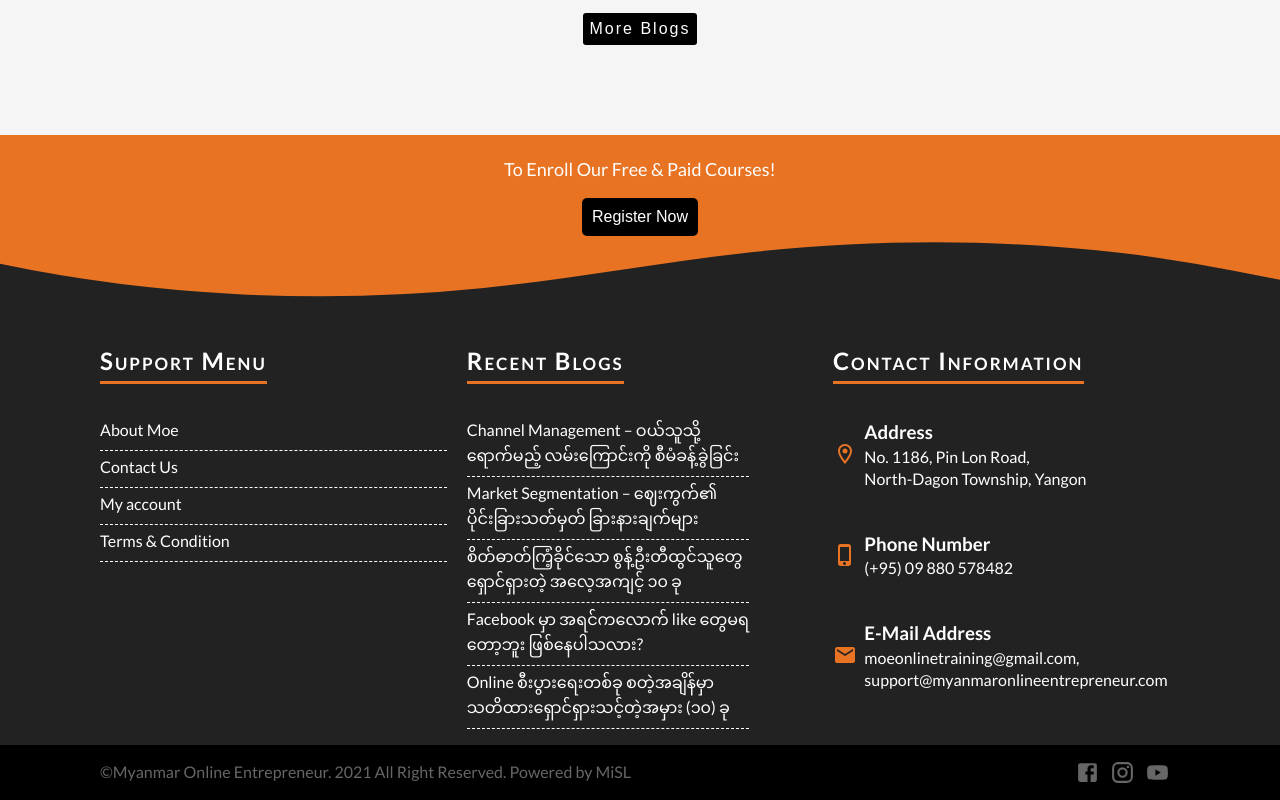
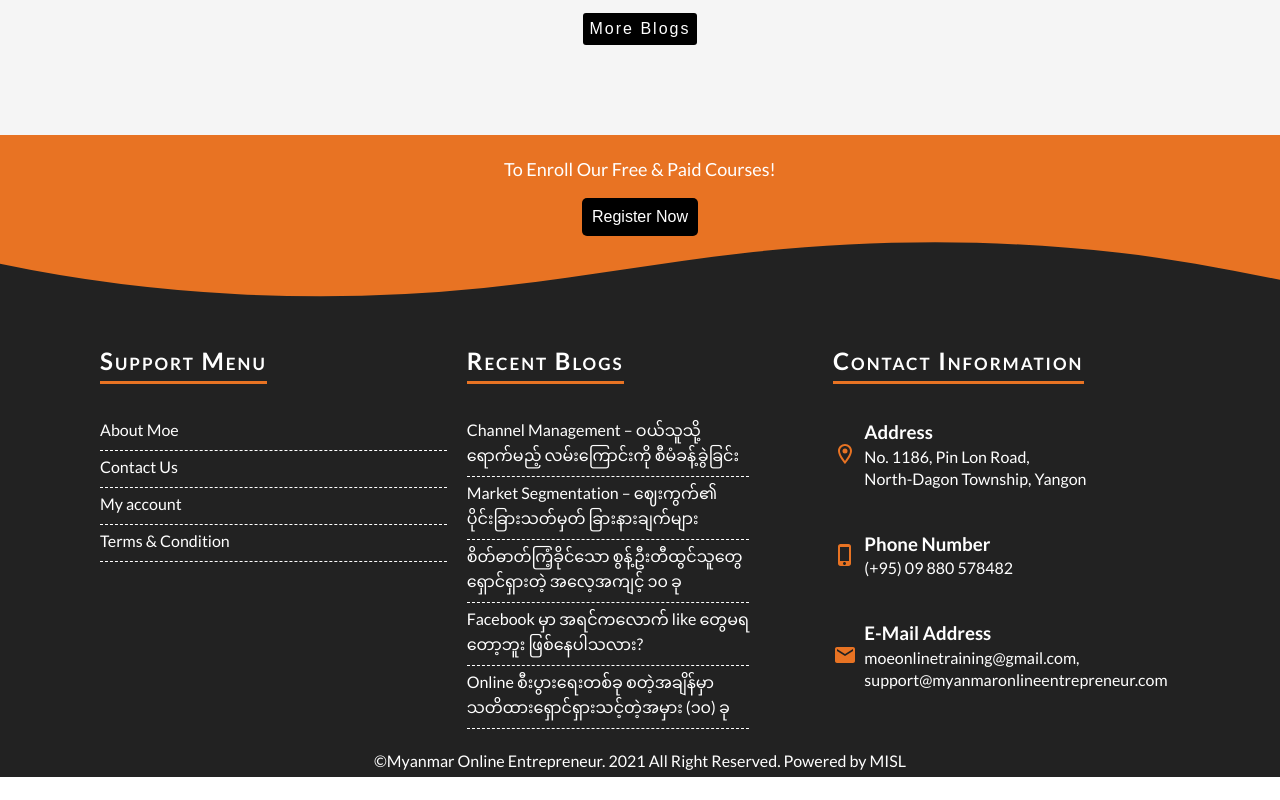
Before and after one commit to monasubedee/moe-react, a React (Create React App) app: page / in a window 1280 px wide. Shown: the part 5192-5992 px from the top of the page. After the commit the page ends 5969 px from the top, so only its background shows below. Built offline with nearby package versions, Linux system fonts and the light colour scheme.

Commit message:
finish coding

```diff
--- a/src/components/Footer.jsx
+++ b/src/components/Footer.jsx
@@ -109,17 +109,21 @@ const Footer = ({customFooter}) => {
 
     </div>
     <div className='moe-footer-container'>
+        <p>©Myanmar Online Entrepreneur. 2021 All Right Reserved. Powered by MISL</p>
+    </div>
+    {/* <div className='moe-footer-container'>
     <div className='moe-footer'>
         <div>
-          <p className='copy'>©Myanmar Online Entrepreneur. 2021 All Right Reserved. Powered by MiSL</p>
-        </div>
-        <div className='social-icons'>
+          <p className='copy'>©Myanmar Online Entrepreneur. 2021 All Right Reserved. Powered by MISL</p>
+          <div className='social-icons'>
             <Facebook fontSize='large' />
             <Instagram fontSize='large' />
             <YouTube fontSize='large' />
         </div>
+        </div>
+
     </div>
-    </div>
+    </div> */}
     <div className='fixed-footer'>
         <div className='sticky-icon'>
             <Home  />
--- a/src/index.css
+++ b/src/index.css
@@ -490,19 +490,18 @@ input{
     padding-top: 6px;
     width: 100%;
 }
-.moe-footer-container{
+/* .moe-footer-container{
     background-color: #000;
     padding: 10px;
+    width: 100%;
 
 
-}
-.moe-footer{
-    max-width: 1080px;
-    margin: 0 auto;
-    color: #666666;
-    display: flex;
-    justify-content: space-between;
-    align-items: center;
+} */
+.moe-footer-container{
+    /* max-width: 1080px;
+    margin: 0 auto; */
+    color: #fff;
+
     text-align: center;
 }
 .social-icons > *{
@@ -656,7 +655,7 @@ nav ul{
     background-color: #976849;
     color:#000;
 	box-shadow: 5px 10px 30px rgba(198, 64, 64, 0.411);
-	transition: all ease 1.8s;
+	transition: all ease 0.8s;
 }
 .active:hover{
     /* background-color: #e87323; */
@@ -731,7 +730,7 @@ nav .menu-btn,
         nav{
             justify-content: space-between;
             height: 65px;
-            padding: 0px 100px;
+            padding: 0px 60px;
         }
         .logo img{
             width:100px;
--- a/src/utils/color.jsx
+++ /dev/null
@@ -1,4 +0,0 @@
-const primaryColor = "#e87323";
-
-
-export default { primaryColor };
```
